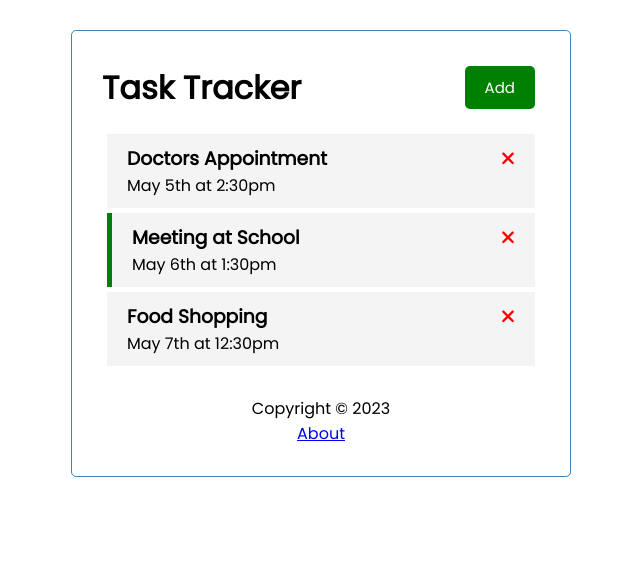
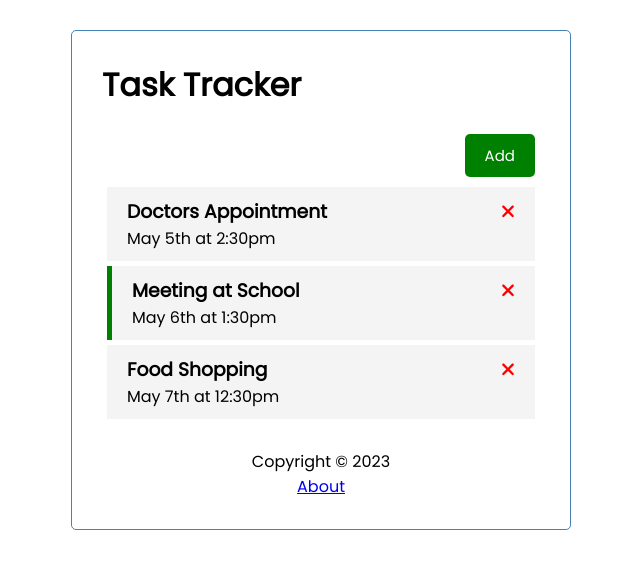
Before and after one commit to MzMahmud/task-tracker, an Angular app: page / in a window 1280 px wide. Shown: the top 568 px of the page, without its empty margins (319-959 px from the left). Built offline with nearby package versions, Linux system fonts and the light colour scheme; data requests are answered from the project's data file.

Commit message:
moved add button to add task

```diff
--- a/src/app/components/add-task/add-task.component.css
+++ b/src/app/components/add-task/add-task.component.css
@@ -1,3 +1,9 @@
 .add-form {
     margin-bottom: 40px;
 }
+
+.btn-container {
+    display: flex;
+    align-items: flex-end;
+    margin-bottom: 20px;
+}
--- a/src/app/components/add-task/add-task.component.html
+++ b/src/app/components/add-task/add-task.component.html
@@ -1,3 +1,12 @@
+<div style="text-align: right;">
+    <app-button
+        text="{{ showAddForm? 'Close' : 'Add'}}"
+        color="{{ showAddForm? 'red' : 'green'}}"
+        (btnClick)="toggleAddTask()"
+    >
+    </app-button>
+</div>
+
 <form *ngIf="showAddForm" class="add-form" (ngSubmit)="onSubmit()">
     <div class="form-control">
         <label for="text">Task</label>
--- a/src/app/components/add-task/add-task.component.ts
+++ b/src/app/components/add-task/add-task.component.ts
@@ -18,6 +18,10 @@ export class AddTaskComponent {
     this.uiService.onToggle().subscribe(value => this.showAddForm = value);
   }
 
+  toggleAddTask() {
+    this.uiService.toggleShowAddForm();
+  }
+
   onSubmit() {
     if (!this.text) {
       alert("Please insert a task!");
--- a/src/app/components/header/header.component.html
+++ b/src/app/components/header/header.component.html
@@ -1,10 +1,3 @@
 <header>
     <h1> {{title}} </h1>
-    <app-button
-        *ngIf="hasRoute('/')"
-        text="{{ showAddForm? 'Close' : 'Add'}}"
-        color="{{ showAddForm? 'red' : 'green'}}"
-        (btnClick)="toggleAddTask()"
-    >
-    </app-button>
 </header>
--- a/src/app/components/header/header.component.ts
+++ b/src/app/components/header/header.component.ts
@@ -7,23 +7,6 @@ import { UiService } from 'src/app/services/ui.service';
   templateUrl: './header.component.html',
   styleUrls: ['./header.component.css']
 })
-export class HeaderComponent implements OnInit {
-  showAddForm: boolean = false;
+export class HeaderComponent {
   title: string = 'Task Tracker';
-
-  constructor(private uiService: UiService, private router: Router) {
-    uiService.onToggle().subscribe(value => this.showAddForm = value);
-  }
-
-  ngOnInit() {
-
-  }
-
-  toggleAddTask() {
-    this.uiService.toggleShowAddForm();
-  }
-
-  hasRoute(url: string): boolean {
-    return this.router.url === url;
-  }
 }
```
